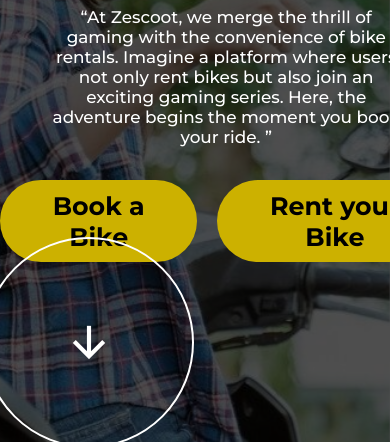
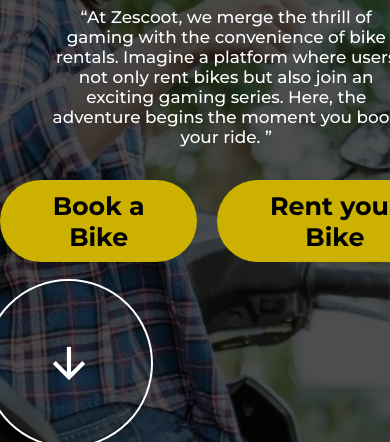
Before and after one commit to zescoot-services/website, a plain HTML site: page index.html in a window 390 px wide. Shown: the part 401-843 px from the top of the page. Drawn offline with nearby package versions, Linux system fonts and the light colour scheme.

Commit message:
Update mediaqueries.css

```diff
--- a/mediaqueries.css
+++ b/mediaqueries.css
@@ -93,12 +93,12 @@
   }
 
   #page1 #arrow-container {
-    height: 25vmax;
-    width: 25vmax;
+    height: 20vmax;
+    width: 20vmax;
   }
   #page1 #arrow-container #arrow {
-    height: 25vmax;
-    width: 25vmax;
+    height: 20vmax;
+    width: 20vmax;
   }
   #why-zescoot .header {
     width: 100%;
```
